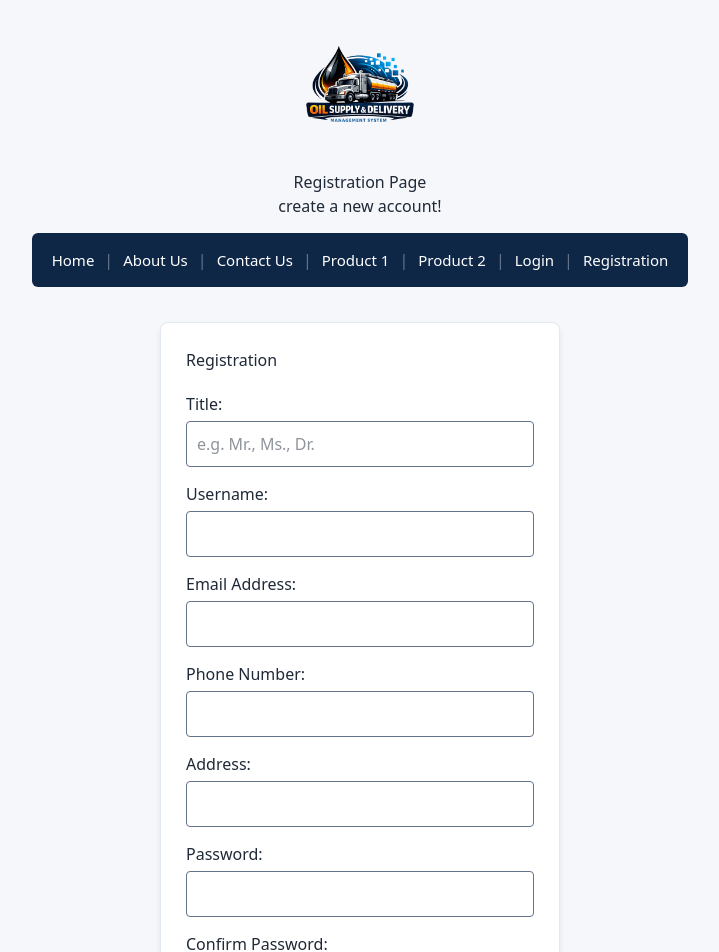
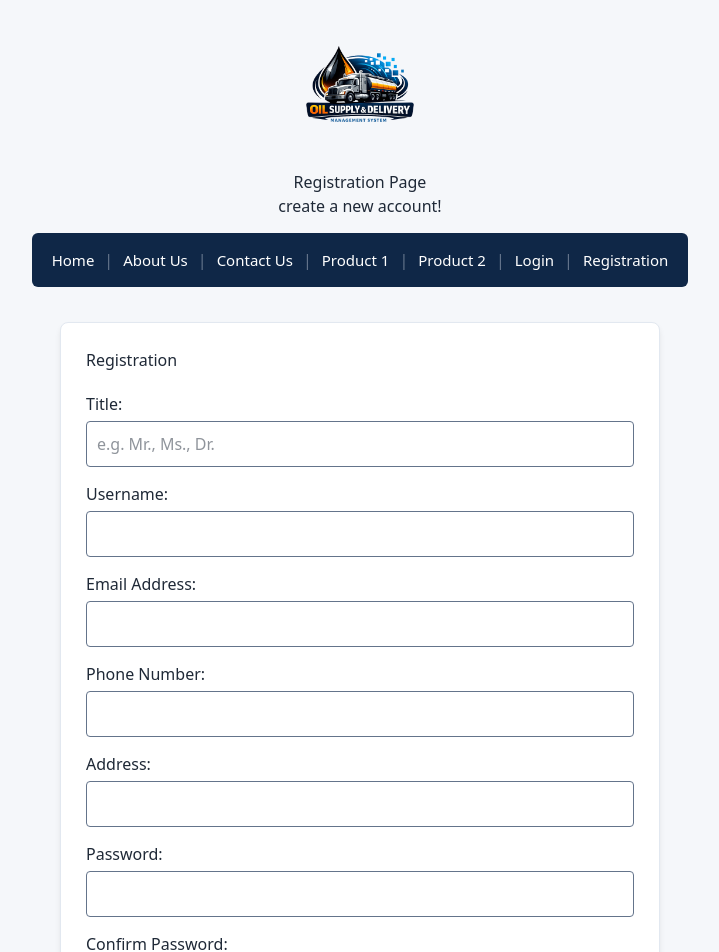
Before and after one commit to MirEashanZaman/Oil-Supply-Delivery-Management-System-Frontend, a Next.js app: page /registration in a window 1280 px wide. Shown: the top 952 px of the page, without its empty margins (280-999 px from the left). Built offline with nearby package versions, Linux system fonts and the light colour scheme.

Commit message:
Update registration page to use form-input class and 600px container width

```diff
--- a/app/registration/page.tsx
+++ b/app/registration/page.tsx
@@ -80,7 +80,7 @@ export default function Registration() {
             <div style={{
                 marginTop: "20px",
                 width: "100%",
-                maxWidth: "400px",
+                maxWidth: "600px",
                 backgroundColor: "#FFFFFF",
                 padding: "25px",
                 borderRadius: "8px",
@@ -105,14 +105,7 @@ export default function Registration() {
                             value={title}
                             placeholder="e.g. Mr., Ms., Dr."
                             onChange={(e) => setTitle(e.target.value)}
-                            style={{
-                                width: "100%",
-                                padding: "10px",
-                                boxSizing: "border-box",
-                                border: "1px solid #64748B",
-                                borderRadius: "4px",
-                                outlineColor: "#D99A1E"
-                            }}
+                            className="form-input"
                         />
                         {errors.title && (
                             <span style={{ color: "#DC2626", fontSize: "14px", display: "block", marginTop: "5px" }}>{errors.title}</span>
@@ -128,14 +121,7 @@ export default function Registration() {
                             type="text"
                             value={username}
                             onChange={(e) => setUsername(e.target.value)}
-                            style={{
-                                width: "100%",
-                                padding: "10px",
-                                boxSizing: "border-box",
-                                border: "1px solid #64748B",
-                                borderRadius: "4px",
-                                outlineColor: "#D99A1E"
-                            }}
+                            className="form-input"
                         />
                         {errors.username && (
                             <span style={{ color: "#DC2626", fontSize: "14px", display: "block", marginTop: "5px" }}>{errors.username}</span>
@@ -151,14 +137,7 @@ export default function Registration() {
                             type="email"
                             value={email}
                             onChange={(e) => setEmail(e.target.value)}
-                            style={{
-                                width: "100%",
-                                padding: "10px",
-                                boxSizing: "border-box",
-                                border: "1px solid #64748B",
-                                borderRadius: "4px",
-                                outlineColor: "#D99A1E"
-                            }}
+                            className="form-input"
                         />
                         {errors.email && (
                             <span style={{ color: "#DC2626", fontSize: "14px", display: "block", marginTop: "5px" }}>{errors.email}</span>
@@ -174,14 +153,7 @@ export default function Registration() {
                             type="text"
                             value={phoneNumber}
                             onChange={(e) => setPhoneNumber(e.target.value)}
-                            style={{
-                                width: "100%",
-                                padding: "10px",
-                                boxSizing: "border-box",
-                                border: "1px solid #64748B",
-                                borderRadius: "4px",
-                                outlineColor: "#D99A1E"
-                            }}
+                            className="form-input"
                         />
                         {errors.phoneNumber && (
                             <span style={{ color: "#DC2626", fontSize: "14px", display: "block", marginTop: "5px" }}>{errors.phoneNumber}</span>
@@ -197,14 +169,7 @@ export default function Registration() {
                             type="text"
                             value={address}
                             onChange={(e) => setAddress(e.target.value)}
-                            style={{
-                                width: "100%",
-                                padding: "10px",
-                                boxSizing: "border-box",
-                                border: "1px solid #64748B",
-                                borderRadius: "4px",
-                                outlineColor: "#D99A1E"
-                            }}
+                            className="form-input"
                         />
                         {errors.address && (
                             <span style={{ color: "#DC2626", fontSize: "14px", display: "block", marginTop: "5px" }}>{errors.address}</span>
@@ -220,14 +185,7 @@ export default function Registration() {
                             type="password"
                             value={password}
                             onChange={(e) => setPassword(e.target.value)}
-                            style={{
-                                width: "100%",
-                                padding: "10px",
-                                boxSizing: "border-box",
-                                border: "1px solid #64748B",
-                                borderRadius: "4px",
-                                outlineColor: "#D99A1E"
-                            }}
+                            className="form-input"
                         />
                         {errors.password && (
                             <span style={{ color: "#DC2626", fontSize: "14px", display: "block", marginTop: "5px" }}>{errors.password}</span>
@@ -243,14 +201,7 @@ export default function Registration() {
                             type="password"
                             value={confirmPassword}
                             onChange={(e) => setConfirmPassword(e.target.value)}
-                            style={{
-                                width: "100%",
-                                padding: "10px",
-                                boxSizing: "border-box",
-                                border: "1px solid #64748B",
-                                borderRadius: "4px",
-                                outlineColor: "#D99A1E"
-                            }}
+                            className="form-input"
                         />
                         {errors.confirmPassword && (
                             <span style={{ color: "#DC2626", fontSize: "14px", display: "block", marginTop: "5px" }}>{errors.confirmPassword}</span>
```
